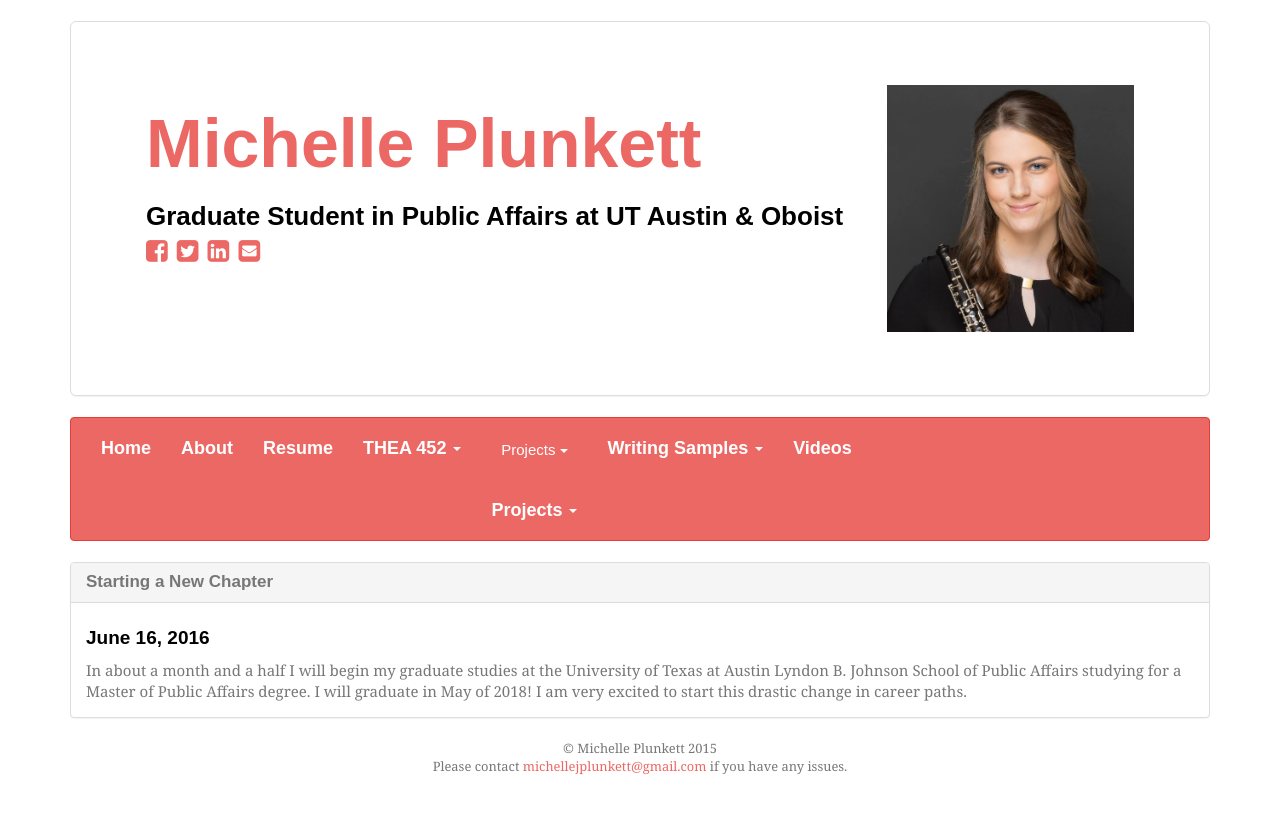
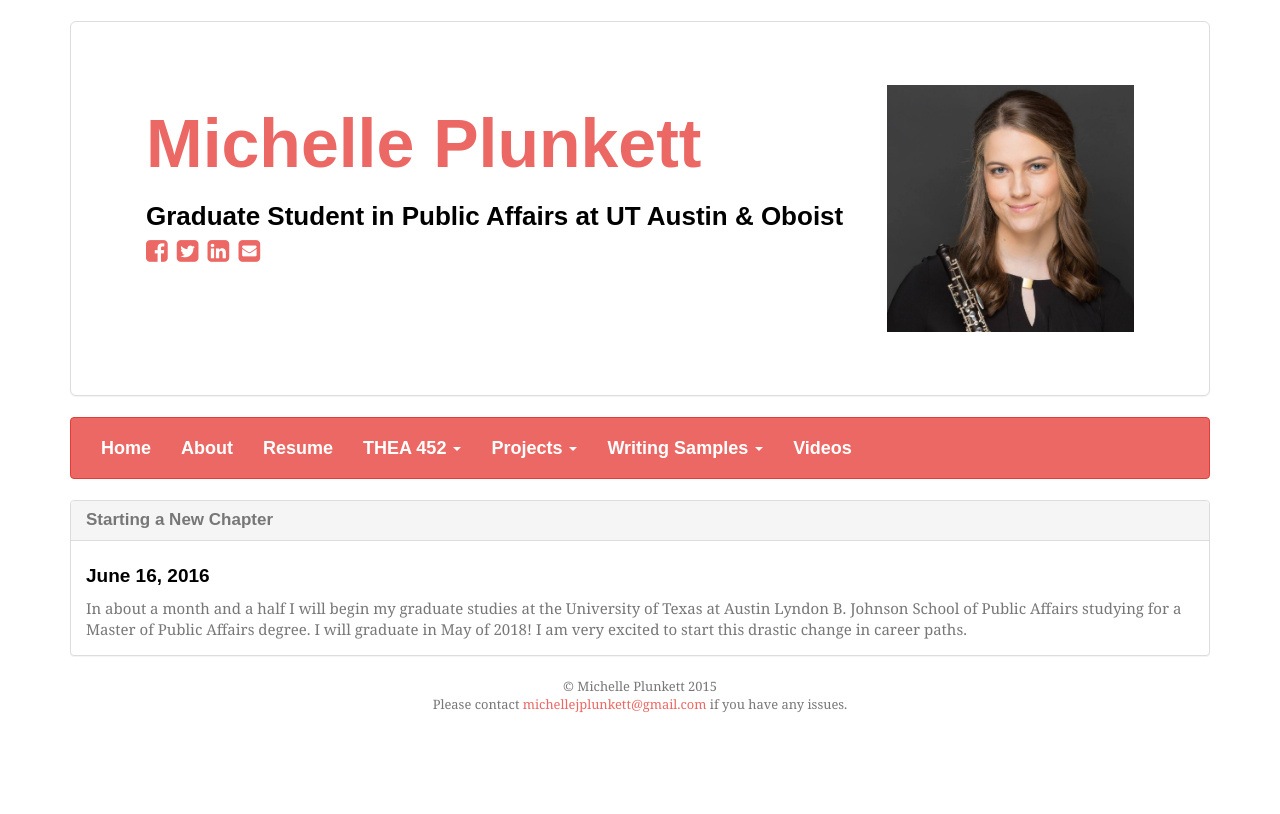
Before and after one commit to michelleplunkett/michelleplunkett.github.io, a Jekyll site: the page built from index.html, in a window 1280 px wide. Shown: the top 814 px of the page. Built offline with Jekyll 4.4.1, drawn with Linux system fonts in a browser that asks for light colours; nearby versions of some CDN libraries; some web fonts are replaced; Markdown is read by kramdown in place of the engine named in the settings.

Commit message:
Update navigation.html

```diff
--- a/_includes/navigation.html
+++ b/_includes/navigation.html
@@ -27,9 +27,7 @@
           </ul>
         </li>
     <li class="dropdown">
-          <a id="dLabel" role="button" data-toggle="dropdown" class="btn btn-primary" data-target="#" href="/page.html">Projects <span class="caret"></span>
-          <!--><a href="#" class="dropdown-toggle" data-toggle="dropdown" role="button" aria-expanded="false" data-target="#">Projects <span class="caret"></span></a>
-          </!-->
+          <a href="#" class="dropdown-toggle" data-toggle="dropdown" role="button" aria-expanded="false" data-target="#">Projects <span class="caret"></span></a>
           <ul class="dropdown-menu" role="menu">
             <li><a href="/compositions.html">Compositions</a></li>
             <li class="dropdown-submenu" role="menu">
```
